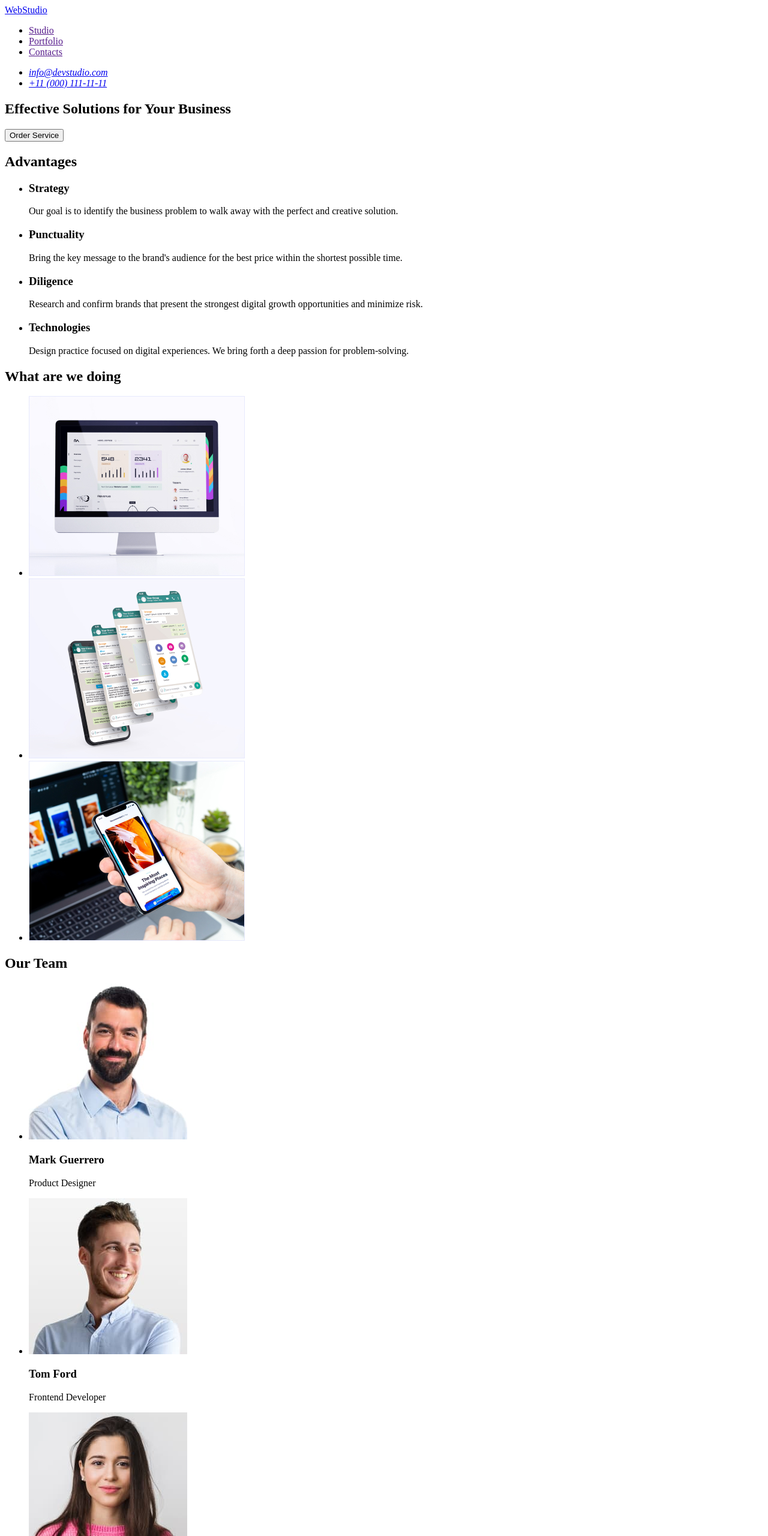
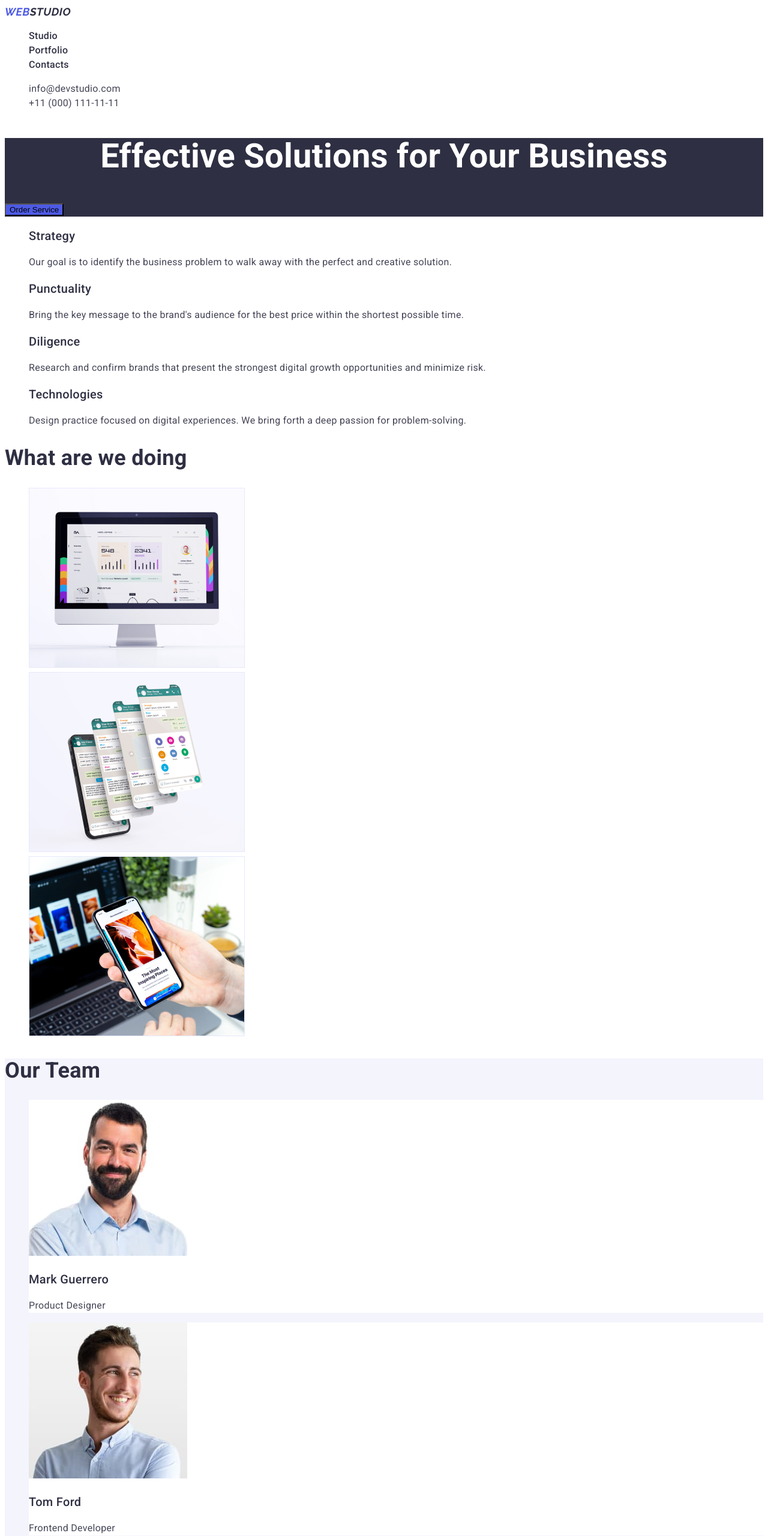
Before and after one commit to SvAmi1/goit-markup-hw-02, a plain HTML site: page index.html in a window 1280 px wide. Shown: the top 2560 px of the page at 60% size. Drawn offline with Linux system fonts and the light colour scheme; files that its build step writes are made by us from their sources.

Commit message:
portfolio.html + css

```diff
--- a/index.html
+++ b/index.html
@@ -5,62 +5,65 @@
 		<meta http-equiv="X-UA-Compatible" content="IE=edge" />
 		<meta name="viewport" content="width=device-width, initial-scale=1.0" />
 		<title>Web Studio</title>
+		<link rel="preconnect" href="https://fonts.googleapis.com" />
+		<link rel="preconnect" href="https://fonts.gstatic.com" crossorigin />
+		<link
+			href="https://fonts.googleapis.com/css2?family=Raleway:ital,wght@1,700&family=Roboto:wght@300;400;500;700&display=swap"
+			rel="stylesheet"
+		/>
+		<link rel="stylesheet" href="./css/styles.css" />
 	</head>
 	<body>
 		<!-- Navigation -->
 		<header>
-			<nav>
-				<a href="./index.html">WebStudio</a>
+			<nav class="site-nav">
+				<a href="./index.html" class="logo web">Web<span class="logo studio">Studio</span></a>
 				<ul>
-					<li><a href="">Studio</a></li>
-					<li><a href="">Portfolio</a></li>
-					<li><a href="">Contacts</a></li>
+					<li><a href="" class="link">Studio</a></li>
+					<li><a href="" class="link">Portfolio</a></li>
+					<li><a href="" class="link">Contacts</a></li>
 				</ul>
 			</nav>
-			<address>
-                <ul>
-					<li><a href="mailto:info@devstudio.com">info@devstudio.com</a></li>
-					<li><a href="tel:+110001111111">+11 (000) 111-11-11</a></li>
+			<address class="address">
+				<ul>
+					<li><a href="mailto:info@devstudio.com" class="mail">info@devstudio.com</a></li>
+					<li><a href="tel:+110001111111" class="tel">+11 (000) 111-11-11</a></li>
 				</ul>
 			</address>
 		</header>
 		<main>
 			<!-- Hero -->
-			<section>
-				<h1>
-					Effective Solutions
-					for Your Business
-				</h1>
-				<button type="button">Order Service</button>
+			<section class="hero">
+				<h1 class="hero-title"> Effective Solutions for Your Business </h1>
+				<button type="button" class="hero-button">Order Service</button>
 			</section>
 			<!-- Section 1 -->
-			<section>
-				<!-- Hidden title -->
-				<h2>Advantages</h2>
-				<ul>
+			<section class="section advantages">
+				<h2 class="visually-hidden">Advantages</h2>
+				<ul class="advantages-list">
 					<li>
-						<h3>Strategy</h3>
+						<h3 class="advantages-title">Strategy</h3>
 						<p> Our goal is to identify the business problem to walk away with the perfect and creative solution. </p>
 					</li>
 					<li>
-						<h3>Punctuality</h3>
+						<h3 class="advantages-title">Punctuality</h3>
 						<p> Bring the key message to the brand's audience for the best price within the shortest possible time. </p>
 					</li>
 					<li>
-						<h3>Diligence</h3>
+						<h3 class="advantages-title">Diligence</h3>
 						<p>
 							Research and confirm brands that present the strongest digital growth opportunities and minimize risk.
 						</p>
 					</li>
 					<li>
-						<h3>Technologies</h3>
+						<h3 class="advantages-title">Technologies</h3>
 						<p> Design practice focused on digital experiences. We bring forth a deep passion for problem-solving. </p>
 					</li>
 				</ul>
 			</section>
 			<!-- Section 2 -->
-			<section>
-				<h2>What are we doing</h2>
+			<section class="section doing">
+				<h2 class="section-title">What are we doing</h2>
 				<ul>
 					<li>
 						<img src="./images/img-a.jpg" alt="computer display" width="360" />
@@ -74,35 +77,37 @@
 				</ul>
 			</section>
 			<!-- Section 3 -->
-			<section>
-				<h2>Our Team</h2>
-				<ul>
-					<li>
+			<section class="section team">
+				<h2 class="section-title">Our Team</h2>
+				<ul class="list-team">
+					<li class="list-team-item">
 						<img src="./images/team-card-a.jpg" alt="photo of Mark Guerrero" width="264" />
-						<h3>Mark Guerrero</h3>
-						<p>Product Designer</p>
+						<h3 class="name">Mark Guerrero</h3>
+						<p class="position">Product Designer</p>
 					</li>
-					<li>
+					<li class="list-team-item">
 						<img src="./images/team-card-b.jpg" alt="photo of Tom Ford" width="264" />
-						<h3>Tom Ford</h3>
-						<p>Frontend Developer</p>
+						<h3 class="name">Tom Ford</h3>
+						<p class="position">Frontend Developer</p>
 					</li>
-					<li>
+					<li class="list-team-item">
 						<img src="./images/team-card-c.jpg" alt="photo of Camila Garcia" width="264" />
-						<h3>Camila Garcia</h3>
-						<p>Marketing</p>
+						<h3 class="name">Camila Garcia</h3>
+						<p class="position">Marketing</p>
 					</li>
-					<li>
+					<li class="list-team-item">
 						<img src="./images/team-card-d.jpg" alt="photo of Daniel Wilson" width="264" />
-						<h3>Daniel Wilson</h3>
-						<p>UI Designer</p>
+						<h3 class="name">Daniel Wilson</h3>
+						<p class="position">UI Designer</p>
 					</li>
 				</ul>
 			</section>
 		</main>
-		<footer>
-			<a href="./index.html">WebStudio</a>
-			<p>Increase the flow of customers and sales for your business with digital marketing & growth solutions.</p>
+		<footer class="footer">
+			<a href="./index.html" class="logo web">Web<span class="logo studio-white">Studio</span></a>
+			<p class="footer-text"
+				>Increase the flow of customers and sales for your business with digital marketing & growth solutions.</p
+			>
 		</footer>
 	</body>
 </html>
--- /dev/null
+++ b/styles.css
@@ -0,0 +1,183 @@
+:root {
+	--primary-brand: #4d5ae5;
+	--pressed-state: #404bbf;
+	--dark: #2e2f42;
+	--success: #31d0aa;
+	--text: #434455;
+	--subtle-text: #8e8f99;
+	--accent: #e7e9fc;
+	--light: #f4f4fd;
+	--modal-overlay: #2e2f42;
+	--hero-background: #2e2f42;
+}
+
+/* body */
+body {
+	font-family: "Roboto", sans-serif;
+	font-weight: regular;
+	font-size: 16px;
+	line-height: 24px;
+	letter-spacing: 0.02em;
+	color: var(--text);
+}
+
+a {
+	text-decoration: none;
+}
+
+/* Navigation */
+ul {
+	list-style: none;
+}
+
+.logo {
+	font-family: "Raleway";
+	font-weight: 800;
+	font-size: 18px;
+	display: flex;
+	align-items: center;
+	letter-spacing: 0.03em;
+	text-transform: uppercase;
+}
+
+.web {
+	color: var(--primary-brand);
+}
+
+.studio {
+	color: var(--modal-overlay);
+}
+
+.link {
+	font-weight: 500;
+	color: var(--modal-overlay);
+}
+
+.link:hover,
+.link:focus {
+	color: var(--pressed-state);
+}
+
+.address a {
+	font-style: normal;
+	color: var(--text);
+}
+
+.mail:hover,
+.mail:focus,
+.tel:hover,
+.tel:focus {
+	color: var(--pressed-state);
+}
+
+/* Hero */
+
+.hero {
+	background: var(--hero-background);
+}
+
+.hero-title {
+	font-weight: 700;
+	font-size: 56px;
+	line-height: 60px;
+	text-align: center;
+	color: white;
+}
+
+.hero-button {
+	cursor: pointer;
+	background: var(--primary-brand);
+}
+
+.hero-button:hover,
+.hero-button:focus {
+	background: var(--pressed-state);
+}
+
+/* Section 1 */
+
+.visually-hidden {
+	position: absolute;
+	width: 1px;
+	height: 1px;
+	margin: -1px;
+	border: 0;
+	padding: 0;
+	white-space: nowrap;
+	clip-path: inset(100%);
+	clip: rect(0 0 0 0);
+	overflow: hidden;
+}
+
+.advantages-title {
+	font-weight: 500;
+	font-size: 20px;
+	line-height: 24px;
+	color: var(--dark);
+}
+
+/* Section 2 */
+
+.section-title {
+	font-weight: 700;
+	font-size: 36px;
+	line-height: 40px;
+	color: var(--dark);
+}
+
+/* Section 3 */
+
+.team {
+	background-color: var(--light);
+}
+
+.list-team-item {
+	background-color: #fff;
+}
+
+.name {
+	font-weight: 500;
+	font-size: 20px;
+	line-height: 24px;
+	color: var(--dark);
+}
+
+/* Buttons */
+
+.buttons {
+	font-family: inherit;
+	font-weight: 500;
+	font-size: 16px;
+	line-height: 24px;
+	letter-spacing: 0.04em;
+	color: var(--primary-brand);
+	background-color: var(--light);
+}
+
+.buttons:hover,
+.buttons:focus {
+	color: white;
+	background-color: var(--pressed-state);
+}
+
+/* Portfolio */
+
+.portfolio-title {
+	font-weight: 500;
+	font-size: 20px;
+	color: var(--dark);
+}
+
+/* Footer */
+
+.studio-white {
+	color: white;
+}
+
+.footer {
+	background-color: var(--dark);
+}
+
+.footer-text {
+	color: var(--accent);
+}
```
Also changed, not shown: portfolio.html (added, +117 -0 lines), banking-app.jpg (added), cashless.jpg (added), coffe.jpg (added), courses.jpg (added), food.jpg (added), insta-stories.jpg (added), meditation.jpg (added), screen.jpg (added), taxi.jpg (added).
